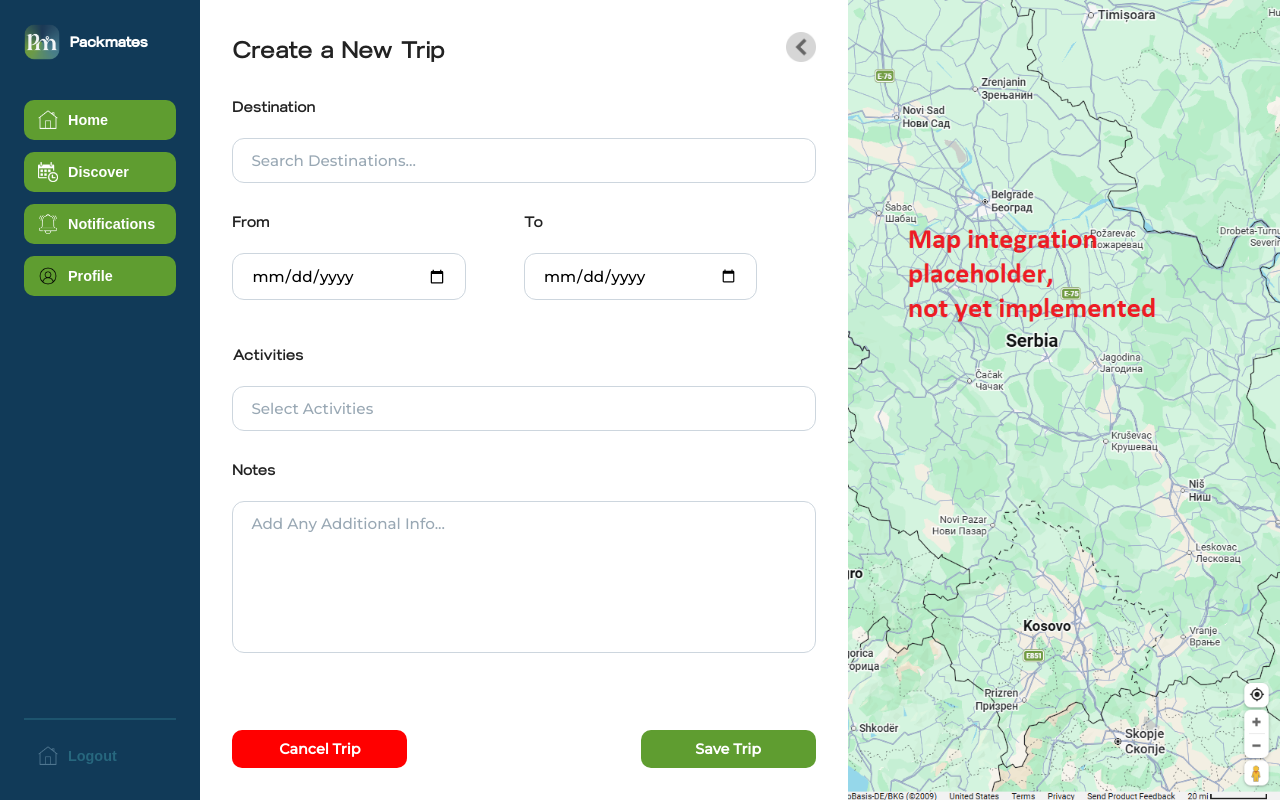
After one commit to solarpanel21/packmates, a PHP site: page /newTrip.html in a window 1280 px wide. The commit adds this page. Run offline with PHP 8.4, Linux system fonts and the light colour scheme.

Commit message:
Added new trip page
-Added new trip page
-Added some new css for new trip page
-Adjusted index.html so new trip button links to new trip page
-Added placeholder map image and placeholder back arrow to img folder

```diff
--- a/index.html
+++ b/index.html
@@ -30,7 +30,7 @@
     <main>
         <header>
             <h1>Welcome traveler!</h1>
-            <button class="primary">+ Create New Trip</button>
+            <button class="primary" type="reset" onclick="location.href='newTrip.html'">+ Create New Trip</button>
         </header>
         <input type="text" placeholder="Search Destinations...">
         <section class="trips">
--- /dev/null
+++ b/newTrip.html
@@ -0,0 +1,79 @@
+<!DOCTYPE html>
+<html lang="en">
+
+<head>
+    <meta charset="UTF-8">
+    <meta name="viewport" content="width=device-width, initial-scale=1.0">
+    <title>Packmates</title>
+    <link rel="stylesheet" href="style.css">
+</head>
+
+<body>
+    <!--Side Navbar (keep on all pages)-->
+    <nav class="sidebar">
+        <div class="brand">
+            <img src="img/appIcon.png" alt="Packmates" class="icon">
+            <span>Packmates</span>
+        </div>
+        <div class="nav-buttons">
+            <button><img src="img/home.png" alt="" class="icon"><span>Home</span></button>
+            <button><img src="img/calendar.png" alt="" class="icon"><span>Discover</span></button>
+            <button><img src="img/notif.png" alt="" class="icon"><span>Notifications</span></button>
+            <button><img src="img/profile.png" alt="" class="icon"><span>Profile</span></button>
+        </div>
+        <div class="nav-bottom">
+            <hr>
+            <button class="logout"><img src="img/home.png" alt="" class="icon"><span>Logout</span></button>
+        </div>
+    </nav>
+
+
+
+    <div class="gridNewTrip">
+
+        <div class="newTripMenu">
+
+            <header class="bottomMargin">
+                <h1>Create a New Trip</h1>
+                <a href="index.html">
+                    <img src="img/back.png" height="30px" width="30px">
+                </a>
+            </header>
+            <form>
+                <h3>Destination</h3>
+                <input class="bottomMargin" type="text" placeholder="Search Destinations...">
+                <div class="sideBySide">
+                    <div>
+                        <h3>From</h3>
+                        <input class="dateInput" type="date" placeholder="February 2 2026">
+                    </div>
+                    <div>
+                        <h3>To</h3>
+                        <input class="dateInput" type="date" placeholder="February 2 2026">
+                    </div>
+                </div>
+                <h3>Activities</h3>
+                <input class="bottomMargin" type="text" placeholder="Select Activities">
+                <h3>Notes</h3>
+                <textarea type="text" placeholder="Add Any Additional Info..."></textarea>
+                <div class="cancelSaveButtons">
+                    <button class="cancel" type="reset" onclick="location.href='index.html'">Cancel Trip</button>
+                    <button class="save">Save Trip</button>
+                </div>
+
+
+
+            </form>
+        </div>
+        <div class="mapArea">
+
+        </div>
+
+
+
+
+    </div>
+
+</body>
+
+</html>
--- a/style.css
+++ b/style.css
@@ -347,3 +347,105 @@ button.card-button {
         min-height: 100%;
     }
 }
+
+
+
+/* newTrip Page unique css*/
+.gridNewTrip {
+    display: grid;
+    grid-template-columns: 1.5fr 1fr;
+    height: 100vh;
+    font-family: 'Montserrat', sans-serif;
+    color: #333;
+    overflow-y: scroll;
+}
+
+.newTripMenu {
+    padding: 2em 5%;
+    height: 100%;
+    display: flex;
+    flex-direction: column;
+}
+
+.newTripMenu form {
+    display: flex;
+    flex-direction: column;
+    flex: 1;
+}
+
+.mapArea {
+    background: url(img/mapPlaceholder.png);
+    background-size: 100% 100%;
+}
+
+.bottomMargin {
+    margin-bottom: 2em;
+}
+
+.dateInput {
+    width: 80%;
+    padding: 12px 18px;
+    margin-bottom: 3em;
+}
+
+.sideBySide {
+    display: grid;
+    grid-template-columns: 50% 50%;
+    height: auto;
+}
+
+textarea {
+    align-content: normal;
+    margin-bottom: 3em;
+    height: 10em;
+    overflow-y: scroll;
+    width: 100%;
+    padding: 12px 18px;
+    margin: 20px 0 16px;
+    font-family: inherit;
+    font-size: 0.95rem;
+    border: 1px solid #cdd6de;
+    border-radius: 12px;
+    outline: none;
+    resize: none;
+}
+
+textarea::placeholder {
+    color: #99a8b4;
+}
+
+.cancelSaveButtons {
+    display: flex;
+    justify-content: space-between;
+    gap: 10px;
+    margin-top: auto;
+}
+
+.cancel {
+    background: red;
+    width: 30%;
+    color: #fff;
+    border: none;
+    border-radius: 10px;
+    padding: 10px 20px;
+    font-family: inherit;
+    font-size: 0.9rem;
+    font-weight: 600;
+    cursor: pointer;
+    white-space: nowrap;
+}
+
+.save {
+    width: 30%;
+    background: #5f9d30;
+    color: #fff;
+    border: none;
+    border-radius: 10px;
+    padding: 10px 20px;
+    font-family: inherit;
+    font-size: 0.9rem;
+    font-weight: 600;
+    cursor: pointer;
+    white-space: nowrap;
+    margin-left: auto;
+}
```
Also changed, not shown: img/back.png (added), img/mapPlaceholder.png (added).
